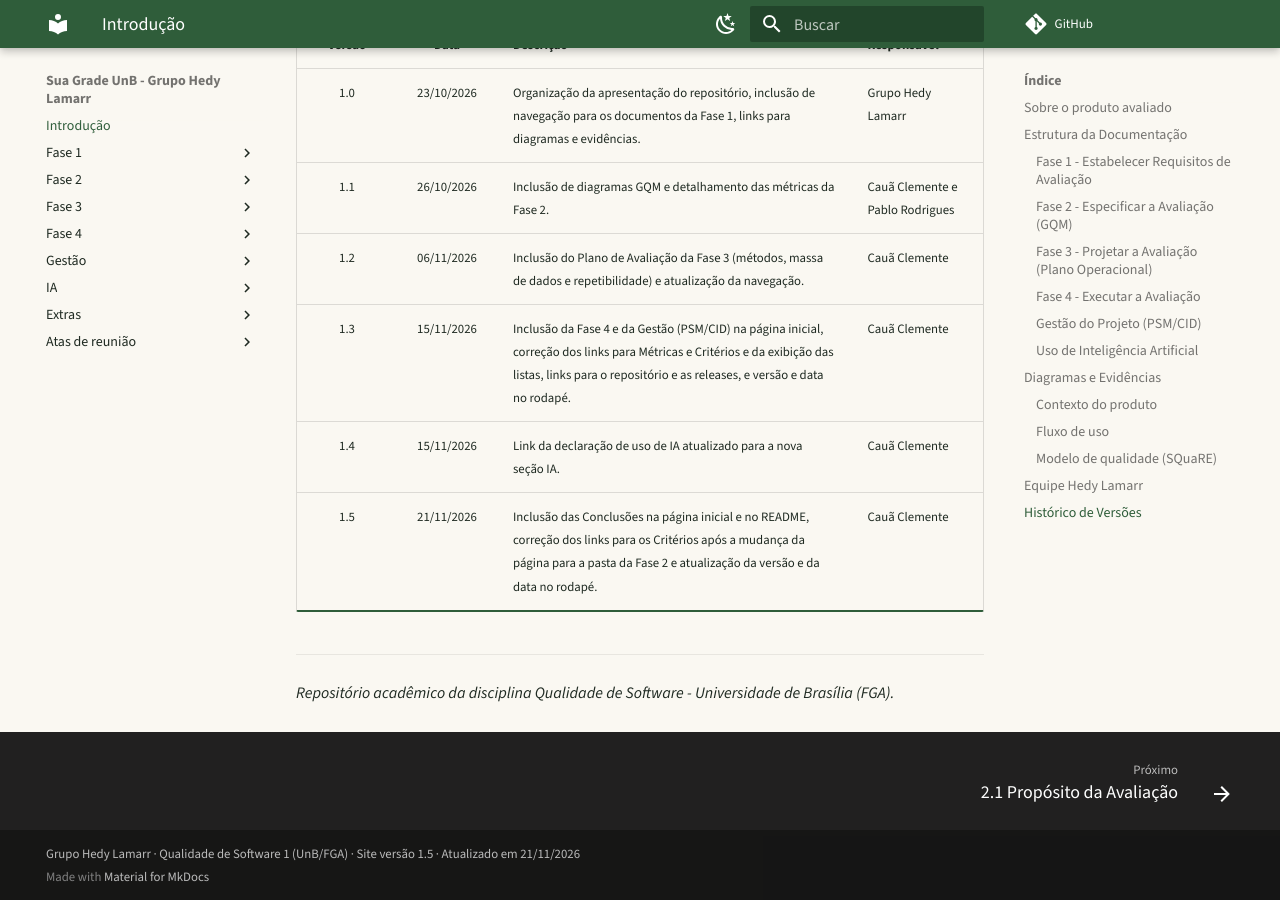
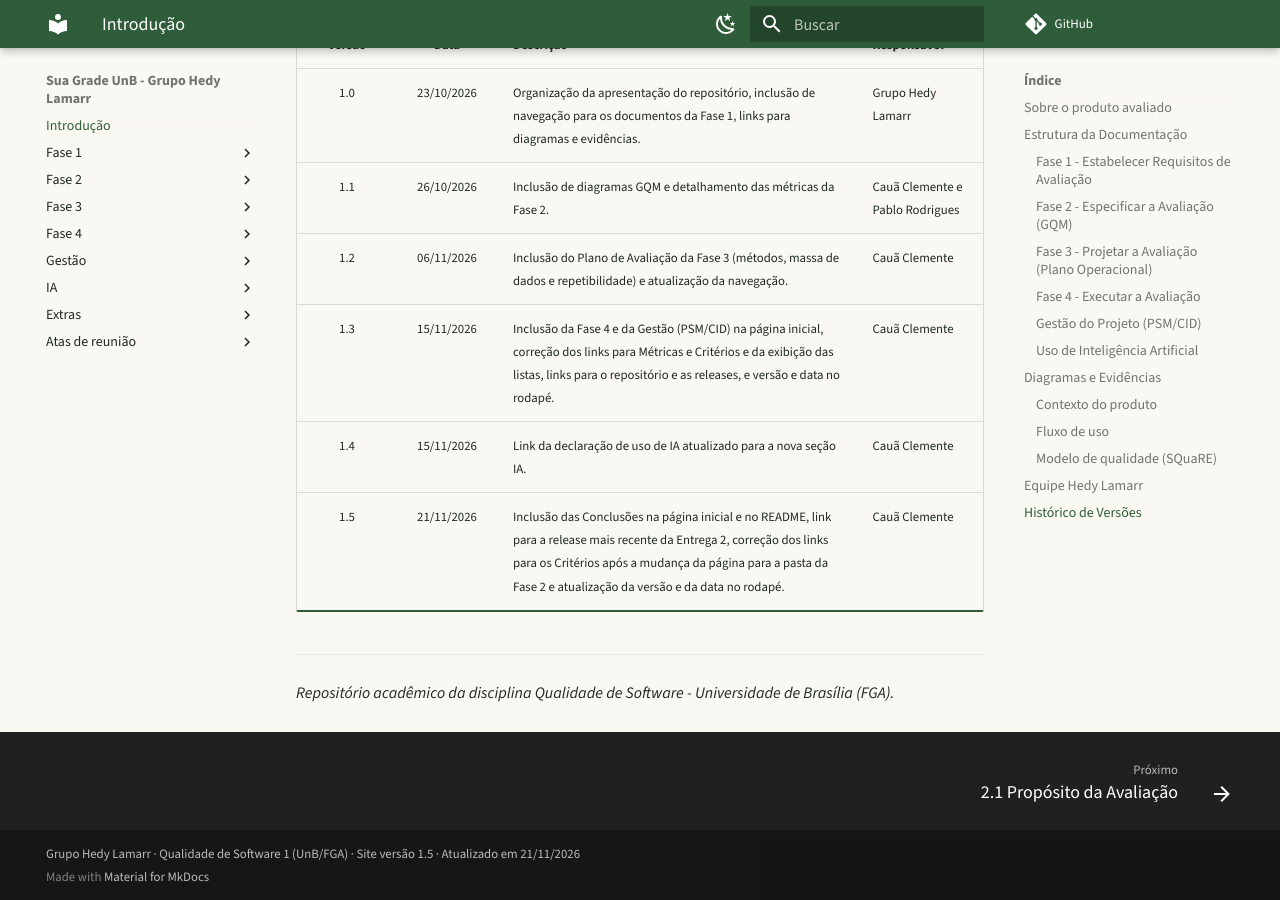
Before and after one commit to FCTE-Qualidade-de-Software-1/2026-2_T02_HEDY_LAMAR, an MkDocs documentation site: the page built from docs/index.md, in a window 1280 px wide and 900 px high, scrolled down 4499 px. Built offline with MkDocs 1.6.1 and Material for MkDocs 9.7.7, drawn with Linux system fonts in a browser that asks for light colours; comment, search, counter and statistics services are not loaded; some of the changed text lies outside the part shown.

Commit message:
docs: adiciona o link da release mais recente (Entrega 2) na home e no README (#25)

```diff
--- a/docs/index.md
+++ b/docs/index.md
@@ -14,7 +14,7 @@ O [Sua Grade UnB](https://suagradeunb.com.br/) é uma aplicação web que auxili
 - **Equipe:** Hedy Lamarr
 - **Etapas documentadas:** Fase 1 (Requisitos), Fase 2 (Especificação GQM), Fase 3 (Plano de Avaliação), Fase 4 (Execução da Avaliação) e Gestão do projeto (PSM/CID).
 - **Repositório:** [FCTE-Qualidade-de-Software-1/2026-2_T02_HEDY_LAMAR](https://github.com/FCTE-Qualidade-de-Software-1/2026-2_T02_HEDY_LAMAR)
-- **Releases:** [Entrega 1 (v1.0.0)](https://github.com/FCTE-Qualidade-de-Software-1/2026-2_T02_HEDY_LAMAR/releases/tag/v1.0.0) · [todas as releases](https://github.com/FCTE-Qualidade-de-Software-1/2026-2_T02_HEDY_LAMAR/releases)
+- **Releases:** [Entrega 1 (v1.0.0)](https://github.com/FCTE-Qualidade-de-Software-1/2026-2_T02_HEDY_LAMAR/releases/tag/v1.0.0) · [Entrega 2 (versão mais recente)](https://github.com/FCTE-Qualidade-de-Software-1/2026-2_T02_HEDY_LAMAR/releases/latest) · [todas as releases](https://github.com/FCTE-Qualidade-de-Software-1/2026-2_T02_HEDY_LAMAR/releases)
 
 ## Estrutura da Documentação
 
@@ -103,7 +103,7 @@ As contribuições detalhadas por atividade estão registradas na [Tabela de Con
 | 1.2 | 06/11/2026 | Inclusão do Plano de Avaliação da Fase 3 (métodos, massa de dados e repetibilidade) e atualização da navegação. | Cauã Clemente |
 | 1.3 | 15/11/2026 | Inclusão da Fase 4 e da Gestão (PSM/CID) na página inicial, correção dos links para Métricas e Critérios e da exibição das listas, links para o repositório e as releases, e versão e data no rodapé. | Cauã Clemente |
 | 1.4 | 15/11/2026 | Link da declaração de uso de IA atualizado para a nova seção IA. | Cauã Clemente |
-| 1.5 | 21/11/2026 | Inclusão das Conclusões na página inicial e no README, correção dos links para os Critérios após a mudança da página para a pasta da Fase 2 e atualização da versão e da data no rodapé. | Cauã Clemente |
+| 1.5 | 21/11/2026 | Inclusão das Conclusões na página inicial e no README, link para a release mais recente da Entrega 2, correção dos links para os Critérios após a mudança da página para a pasta da Fase 2 e atualização da versão e da data no rodapé. | Cauã Clemente |
 
 ---
 
```
Also changed, not shown: README.md (+1 -1 lines).
